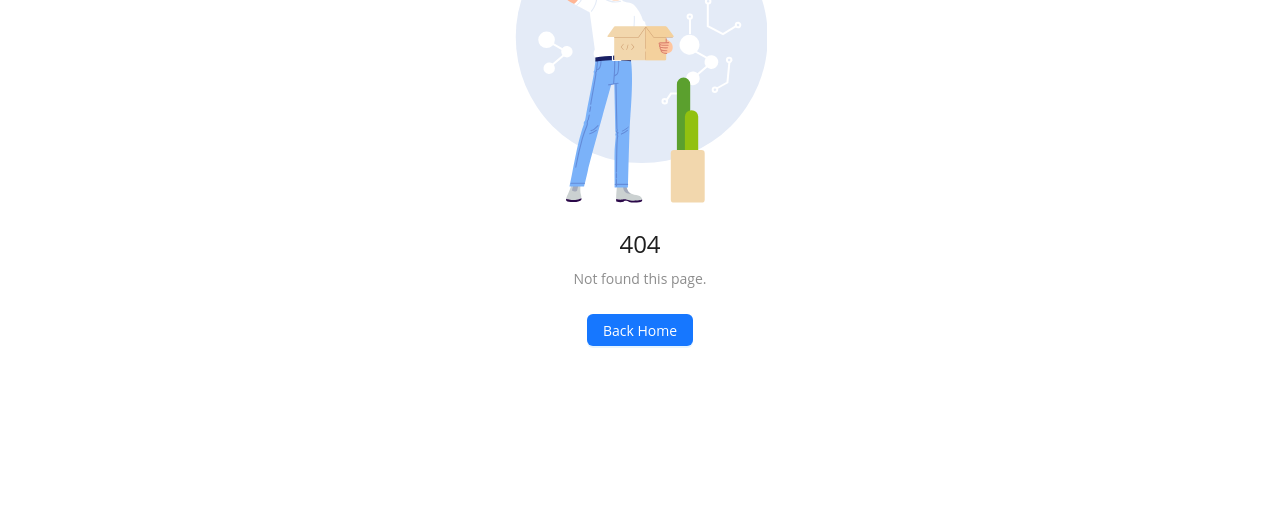
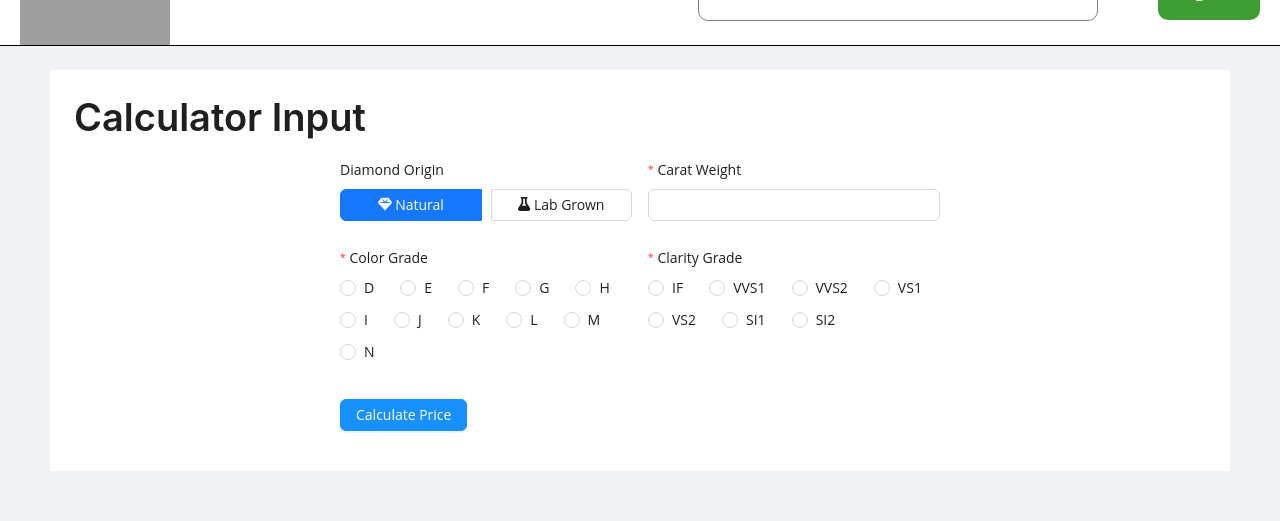
Before and after one commit to SoramYO/DVS, a React (Create React App) app: page /calculateDiamond in a window 1280 px wide. Before the commit this address had no page. Shown: the part 139-660 px from the top of the page. Built offline with nearby package versions, Linux system fonts and the light colour scheme; grey boxes are pictures that could not be loaded.

Commit message:
add  CalculateDiamond

```diff
--- a/package.json
+++ b/package.json
@@ -3,6 +3,8 @@
   "version": "0.1.0",
   "private": true,
   "dependencies": {
+    "@fortawesome/free-solid-svg-icons": "^6.5.2",
+    "@fortawesome/react-fontawesome": "^0.2.2",
     "@testing-library/jest-dom": "^5.17.0",
     "@testing-library/react": "^13.4.0",
     "@testing-library/user-event": "^13.5.0",
--- /dev/null
+++ b/src/css/CalculateDiamond.css
@@ -0,0 +1,56 @@
+.layout {
+    min-height: 100vh;
+    background: #f0f2f5;
+  }
+
+  .site-layout-content {
+    background: #fff;
+    padding: 24px;
+    margin: 24px 0;
+    min-height: 280px;
+  }
+
+  .ant-radio-group {
+    display: flex;
+    flex-wrap: wrap;
+    gap: 10px;
+  }
+
+  .ant-radio-button-wrapper {
+    flex: 1 0 30%;
+    text-align: center;
+    margin-bottom: 10px;
+  }
+
+  .ant-slider {
+    margin-top: 20px;
+  }
+
+  .ant-btn {
+    margin-top: 20px;
+    background-color: #1890ff;
+    border-color: #1890ff;
+  }
+
+  .ant-btn:hover {
+    background-color: #40a9ff;
+    border-color: #40a9ff;
+  }
+
+  .input-form {
+    max-width: 600px;
+    margin: 0 auto;
+  }
+
+  .ant-form-item {
+    margin-bottom: 16px;
+  }
+
+  .ant-card {
+    text-align: center;
+    margin-top: 20px;
+  }
+
+  .ant-card-body {
+    padding: 16px;
+  }
--- /dev/null
+++ b/src/pages/CalculateDiamond.jsx
@@ -0,0 +1,147 @@
+import React, { useState } from 'react';
+import { Layout, Row, Col, Form, Input, Button, Typography, Radio, Card } from 'antd';
+import { FontAwesomeIcon } from '@fortawesome/react-fontawesome';
+import { faGem, faFlask } from '@fortawesome/free-solid-svg-icons';
+import 'antd/dist/reset.css';
+import '../css/CalculateDiamond.css';
+
+const { Content } = Layout;
+const { Title, Paragraph } = Typography;
+
+const rapaportPrices = {
+  "0.01-0.03": {
+    "D": { "IF": 72, "VVS1": 69, "VVS2": 66, "VS1": 63, "VS2": 52, "SI1": 40, "SI2": 32 },
+    "E": { "IF": 70, "VVS1": 67, "VVS2": 64, "VS1": 61, "VS2": 50, "SI1": 38, "SI2": 30 },
+    "F": { "IF": 68, "VVS1": 65, "VVS2": 62, "VS1": 59, "VS2": 48, "SI1": 36, "SI2": 28 },
+    "G": { "IF": 66, "VVS1": 63, "VVS2": 60, "VS1": 57, "VS2": 46, "SI1": 34, "SI2": 26 },
+    "H": { "IF": 64, "VVS1": 61, "VVS2": 58, "VS1": 55, "VS2": 44, "SI1": 32, "SI2": 24 },
+    "I": { "IF": 62, "VVS1": 59, "VVS2": 56, "VS1": 53, "VS2": 42, "SI1": 30, "SI2": 22 },
+    "J": { "IF": 60, "VVS1": 57, "VVS2": 54, "VS1": 51, "VS2": 40, "SI1": 28, "SI2": 20 },
+    "K": { "IF": 58, "VVS1": 55, "VVS2": 52, "VS1": 49, "VS2": 38, "SI1": 26, "SI2": 18 },
+    "L": { "IF": 56, "VVS1": 53, "VVS2": 50, "VS1": 47, "VS2": 36, "SI1": 24, "SI2": 16 },
+    "M": { "IF": 54, "VVS1": 51, "VVS2": 48, "VS1": 45, "VS2": 35, "SI1": 23, "SI2": 17 },
+    "N": { "IF": 52, "VVS1": 49, "VVS2": 47, "VS1": 44, "VS2": 33, "SI1": 21, "SI2": 15 }
+  },
+  "0.04-0.07": {
+    // Add price data for this range
+  },
+  "0.50-0.69": {
+    "D": { "IF": 47, "VVS1": 43, "VVS2": 41, "VS1": 38, "VS2": 36, "SI1": 32, "SI2": 30 },
+    "E": { "IF": 45, "VVS1": 41, "VVS2": 39, "VS1": 36, "VS2": 34, "SI1": 30, "SI2": 28 },
+    "F": { "IF": 43, "VVS1": 39, "VVS2": 37, "VS1": 34, "VS2": 32, "SI1": 28, "SI2": 26 },
+    "G": { "IF": 41, "VVS1": 37, "VVS2": 35, "VS1": 32, "VS2": 30, "SI1": 26, "SI2": 24 },
+    "H": { "IF": 39, "VVS1": 35, "VVS2": 33, "VS1": 30, "VS2": 28, "SI1": 24, "SI2": 22 },
+    "I": { "IF": 37, "VVS1": 33, "VVS2": 31, "VS1": 28, "VS2": 26, "SI1": 22, "SI2": 20 },
+    "J": { "IF": 35, "VVS1": 31, "VVS2": 29, "VS1": 26, "VS2": 24, "SI1": 20, "SI2": 18 },
+    "K": { "IF": 33, "VVS1": 29, "VVS2": 27, "VS1": 24, "VS2": 22, "SI1": 18, "SI2": 16 },
+    "L": { "IF": 31, "VVS1": 27, "VVS2": 25, "VS1": 22, "VS2": 20, "SI1": 16, "SI2": 14 },
+    "M": { "IF": 29, "VVS1": 25, "VVS2": 23, "VS1": 20, "VS2": 18, "SI1": 14, "SI2": 12 },
+    "N": { "IF": 27, "VVS1": 23, "VVS2": 21, "VS1": 18, "VS2": 16, "SI1": 12, "SI2": 10 }
+  },
+};
+
+const calculateDiamondPrice = (carat, color, clarity) => {
+  let weightRange;
+  if (carat <= 0.03) weightRange = "0.01-0.03";
+  else if (carat <= 0.07) weightRange = "0.04-0.07";
+  else if (carat <= 0.14) weightRange = "0.08-0.14";
+  else if (carat <= 0.22) weightRange = "0.18-0.22";
+  else if (carat <= 0.29) weightRange = "0.23-0.29";
+  else if (carat <= 0.39) weightRange = "0.30-0.39";
+  else if (carat <= 0.49) weightRange = "0.40-0.49";
+  else if (carat <= 0.69) weightRange = "0.50-0.69";
+  else if (carat <= 0.89) weightRange = "0.70-0.89";
+  else weightRange = "0.90-0.99"; // Add other ranges as needed
+
+  const pricePerCarat = rapaportPrices[weightRange][color][clarity];
+  const totalPrice = pricePerCarat * 100 * carat;
+  return totalPrice;
+};
+
+const CalculateDiamond = () => {
+  const [moreInputs, setMoreInputs] = useState(false);
+  const [form] = Form.useForm();
+  const [priceData, setPriceData] = useState(null);
+
+  const handleFormSubmit = (values) => {
+    const { carat, color, clarity } = values;
+    const totalPrice = calculateDiamondPrice(parseFloat(carat), color, clarity);
+    setPriceData({ fairPrice: totalPrice, carat, color, clarity });
+  };
+
+  return (
+    <Layout className="layout">
+      <Content style={{ padding: '0 50px' }}>
+        <div className="site-layout-content">
+          <Title>Calculator Input</Title>
+          <Form layout="vertical" className="input-form" form={form} onFinish={handleFormSubmit}>
+            <Row gutter={16}>
+              <Col span={12}>
+                <Form.Item label="Diamond Origin" name="origin" initialValue="natural">
+                  <Radio.Group buttonStyle="solid">
+                    <Radio.Button value="natural">
+                      <FontAwesomeIcon icon={faGem} /> Natural
+                    </Radio.Button>
+                    <Radio.Button value="labGrown">
+                      <FontAwesomeIcon icon={faFlask} /> Lab Grown
+                    </Radio.Button>
+                  </Radio.Group>
+                </Form.Item>
+              </Col>
+              <Col span={12}>
+                <Form.Item label="Carat Weight" name="carat" rules={[{ required: true, message: 'Please input the carat weight!' }]}>
+                  <Input />
+                </Form.Item>
+              </Col>
+            </Row>
+            <Row gutter={16}>
+              <Col span={12}>
+                <Form.Item label="Color Grade" name="color" rules={[{ required: true, message: 'Please select the color grade!' }]}>
+                  <Radio.Group>
+                    <Radio value="D">D</Radio>
+                    <Radio value="E">E</Radio>
+                    <Radio value="F">F</Radio>
+                    <Radio value="G">G</Radio>
+                    <Radio value="H">H</Radio>
+                    <Radio value="I">I</Radio>
+                    <Radio value="J">J</Radio>
+                    <Radio value="K">K</Radio>
+                    <Radio value="L">L</Radio>
+                    <Radio value="M">M</Radio>
+                    <Radio value="N">N</Radio>
+                  </Radio.Group>
+                </Form.Item>
+              </Col>
+              <Col span={12}>
+                <Form.Item label="Clarity Grade" name="clarity" rules={[{ required: true, message: 'Please select the clarity grade!' }]}>
+                  <Radio.Group>
+                    <Radio value="IF">IF</Radio>
+                    <Radio value="VVS1">VVS1</Radio>
+                    <Radio value="VVS2">VVS2</Radio>
+                    <Radio value="VS1">VS1</Radio>
+                    <Radio value="VS2">VS2</Radio>
+                    <Radio value="SI1">SI1</Radio>
+                    <Radio value="SI2">SI2</Radio>
+                  </Radio.Group>
+                </Form.Item>
+              </Col>
+            </Row>
+            <Form.Item>
+              <Button type="primary" htmlType="submit">Calculate Price</Button>
+            </Form.Item>
+          </Form>
+          {priceData && (
+            <Card title="Price Information">
+              <Paragraph>Carat: {priceData.carat}</Paragraph>
+              <Paragraph>Color: {priceData.color}</Paragraph>
+              <Paragraph>Clarity: {priceData.clarity}</Paragraph>
+              <Paragraph>Fair Price: ${priceData.fairPrice.toFixed(2)}</Paragraph>
+            </Card>
+          )}
+        </div>
+      </Content>
+    </Layout>
+  );
+};
+
+export default CalculateDiamond;
--- a/src/pages/ConsultingStaff/RequestDetail.jsx
+++ b/src/pages/ConsultingStaff/RequestDetail.jsx
@@ -36,10 +36,6 @@ const RequestDetail = () => {
   const showModal = () => {
     setIsModalVisible(true);
   };
-
-  const valuation = () => {
-    navigate(`/valuationStaff/valuation/${request.RequestID}`);
-  }
 
   const handleOk = async () => {
     try {
--- a/src/pages/HomePage.jsx
+++ b/src/pages/HomePage.jsx
@@ -2,10 +2,14 @@ import React from 'react';
 import { Row, Col, Card, Button, Typography } from 'antd';
 import { SketchOutlined } from '@ant-design/icons';
 import '../css/HomePage.css';
-
+import { useNavigate } from "react-router-dom";
 const { Title, Paragraph } = Typography;
 
 const HomePage = () => {
+  const navigate = useNavigate();
+  const calculateDiamond = () => {
+    navigate(`/calculateDiamond`);
+  };
   return (
     <div className="homepage">
       <section className="hero-section">
@@ -54,7 +58,7 @@ const HomePage = () => {
             <Card>
               <Title level={2}>Check Prices</Title>
               <Paragraph>Track diamond prices with our historical price charts & proprietary diamond price indexes.</Paragraph>
-              <Button type="primary" size="large" className="check-price-button">Check price</Button>
+              <Button type="primary" size="large" className="check-price-button" onClick={calculateDiamond}>Check price</Button>
             </Card>
           </Col>
         </Row>
--- a/src/routes/Routes.jsx
+++ b/src/routes/Routes.jsx
@@ -13,6 +13,7 @@ import RequestDetail from "../pages/ValuationStaff/RequestDetail";
 import Valuation from "../pages/ValuationStaff/Valuation";
 import ValuationResult from "../pages/ValuationStaff/ValuationResult";
 import RequestDetailConsul from "../pages/ConsultingStaff/RequestDetail";
+import CalculateDiamond from "../pages/CalculateDiamond";
 export const route = createBrowserRouter([
   {
     path: "/",
@@ -31,6 +32,11 @@ export const route = createBrowserRouter([
       {
         path: "/register",
         element: <Register />,
+        errorElement: <ErrorPage />,
+      },
+      {
+        path: "/calculateDiamond",
+        element: <CalculateDiamond />,
         errorElement: <ErrorPage />,
       },
     ],
```
Also changed, not shown: 1 other file (tests, documents, lock files or other folders).
